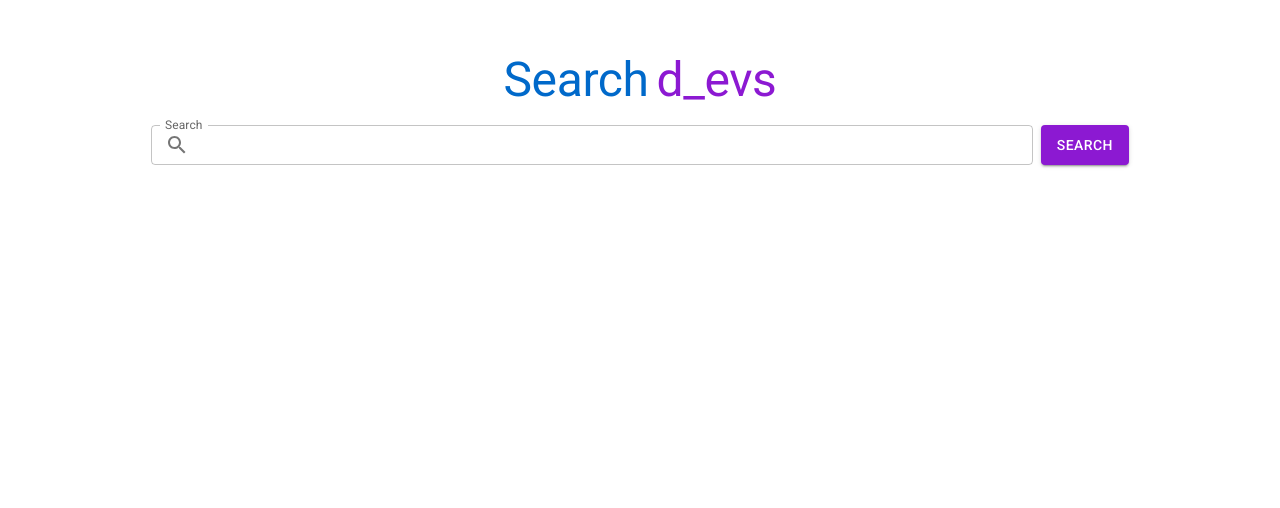
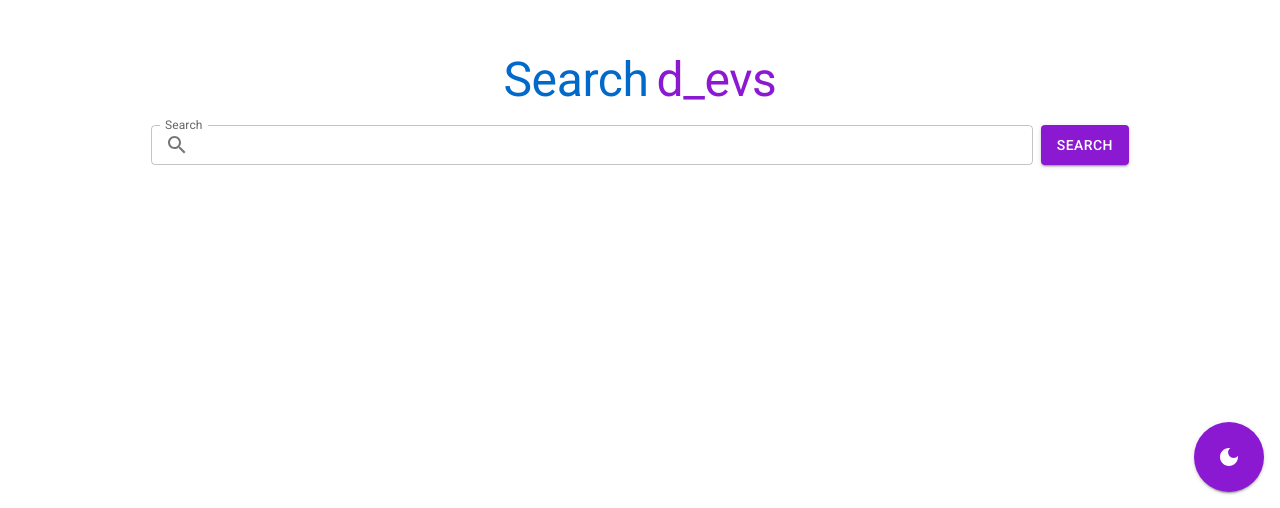
Before and after one commit to brenodanyel/search_devs, a React (Vite) app: page / in a window 1280 px wide. Shown: the part 292-800 px from the top of the page. Built offline with nearby package versions, Linux system fonts and the light colour scheme.

Commit message:
feat: add theme toggle

```diff
--- a/src/Providers/MUI.Provider.tsx
+++ b/src/Providers/MUI.Provider.tsx
@@ -1,7 +1,47 @@
+import { useEffect, useState } from 'react';
 import { ThemeProvider, createTheme } from '@mui/material/styles';
 import CssBaseline from '@mui/material/CssBaseline';
+import { Button } from '@mui/material';
+import LightModeIcon from '@mui/icons-material/LightMode';
+import DarkModeIcon from '@mui/icons-material/DarkMode';
 
-const theme = createTheme({
+const dark = createTheme({
+  palette: {
+    mode: 'dark',
+    primary: {
+      main: '#8C19D2',
+    },
+    secondary: {
+      main: '#0069CA',
+    },
+  },
+  components: {
+    MuiButton: {
+      defaultProps: {
+        variant: 'contained',
+        fullWidth: true,
+        sx: {
+          height: '100%',
+        },
+      },
+    },
+    MuiTextField: {
+      defaultProps: {
+        fullWidth: true,
+        size: 'small',
+      },
+    },
+    MuiLink: {
+      styleOverrides: {
+        root: {
+          cursor: 'pointer',
+        },
+      },
+    },
+  },
+});
+
+const light = createTheme({
   palette: {
     primary: {
       main: '#8C19D2',
@@ -26,18 +66,54 @@ const theme = createTheme({
         size: 'small',
       },
     },
-  }
+    MuiLink: {
+      styleOverrides: {
+        root: {
+          cursor: 'pointer',
+        },
+      },
+    },
+  },
 });
+
+const themes = {
+  dark,
+  light,
+};
 
 type MuiProviderProps = {
   children: React.ReactNode;
 };
 
+const storedTheme = localStorage.getItem('theme') as keyof typeof themes;
+
 export function MUIProvider(props: MuiProviderProps) {
+  const [currentTheme, setCurrentTheme] = useState<keyof typeof themes>(storedTheme || 'light');
+
+  useEffect(() => {
+    localStorage.setItem('theme', currentTheme);
+  }, [currentTheme]);
+
   return (
-    <ThemeProvider theme={theme}>
+    <ThemeProvider theme={themes[currentTheme]}>
       <CssBaseline />
       {props.children}
-    </ThemeProvider>
+
+      <Button
+        sx={{
+          backgroundColor: 'primary.main',
+          width: '5em',
+          height: '5em',
+          overflow: 'hidden',
+          borderRadius: '50%',
+          position: 'fixed',
+          right: 16,
+          bottom: 16,
+        }}
+        onClick={() => setCurrentTheme((t) => t === 'light' ? 'dark' : 'light')}
+      >
+        {currentTheme === 'light' ? <DarkModeIcon /> : <LightModeIcon />}
+      </Button>
+    </ThemeProvider >
   );
 }
```
